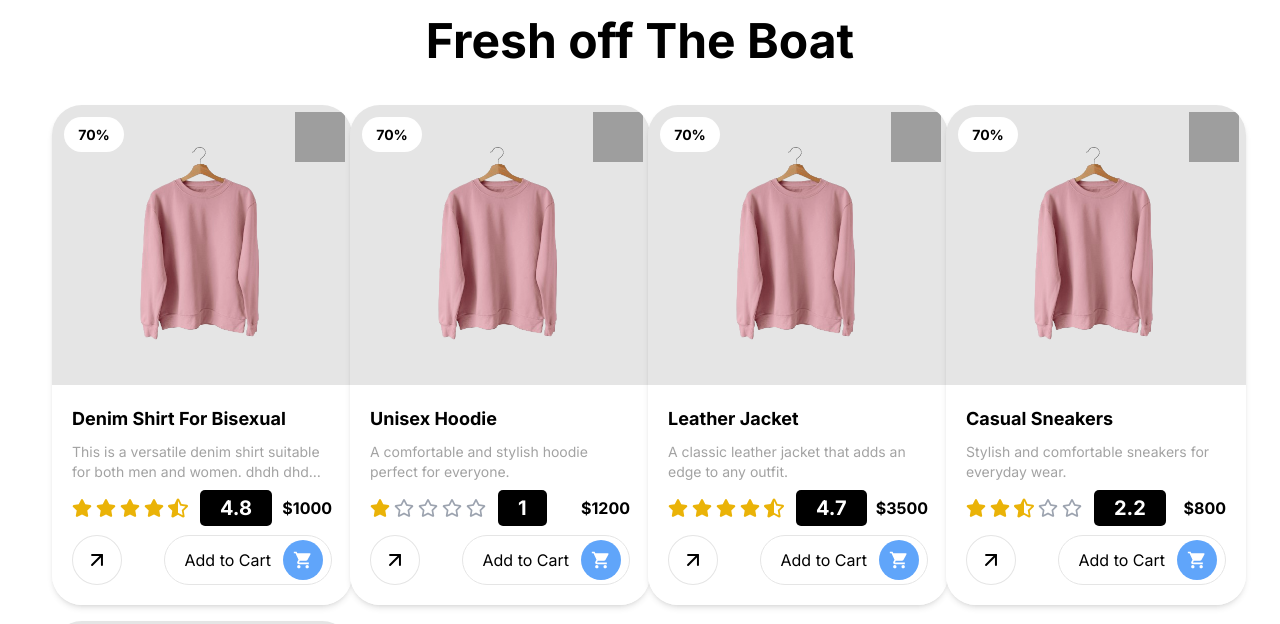
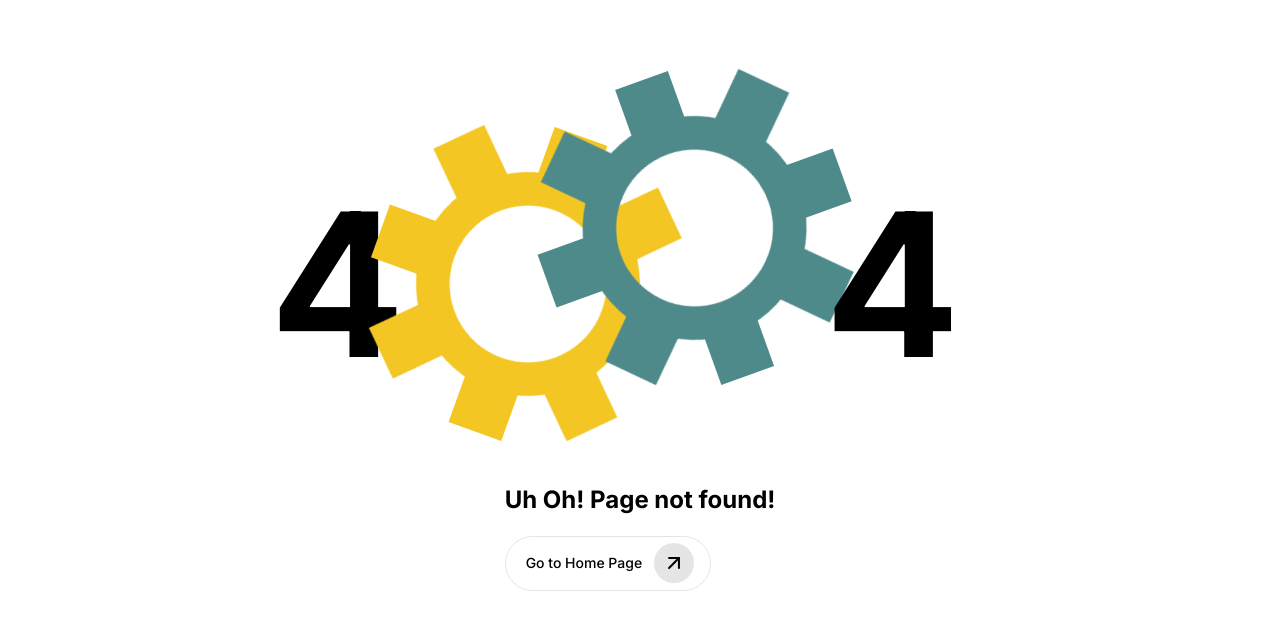
Before and after one commit to karthi200125/DashBoard-Ecom, a Next.js app: page / in a window 1280 px wide. Shown: the part 2039-2663 px from the top of the page. Built offline with nearby package versions, Linux system fonts and the light colour scheme; grey boxes are pictures that could not be loaded.

Commit message:
complete notfound cutome code

```diff
--- a/package.json
+++ b/package.json
@@ -28,6 +28,7 @@
     "class-variance-authority": "^0.7.0",
     "clsx": "^2.1.1",
     "framer-motion": "^11.2.10",
+    "gsap": "^3.12.5",
     "lucide-react": "^0.378.0",
     "next": "14.2.3",
     "react": "^18",
--- /dev/null
+++ b/src/app/_components/NotFound.tsx
@@ -0,0 +1,79 @@
+'use client';
+import React, { useEffect } from 'react';
+import { gsap, Linear } from 'gsap';
+import CustomBtn from './CustomBtn';
+import { useRouter } from 'next/navigation';
+
+const NotFound = () => {
+    useEffect(() => {
+        let t1 = gsap.timeline();
+        let t2 = gsap.timeline();
+        let t3 = gsap.timeline();
+
+        t1.to(".cog1", {
+            transformOrigin: "50% 50%",
+            rotation: "+=360",
+            repeat: -1,
+            ease: Linear.easeNone,
+            duration: 8
+        });
+
+        t2.to(".cog2", {
+            transformOrigin: "50% 50%",
+            rotation: "-=360",
+            repeat: -1,
+            ease: Linear.easeNone,
+            duration: 8
+        });
+
+        t3.fromTo(".wrong-para", {
+            opacity: 0
+        }, {
+            opacity: 1,
+            duration: 1,
+            stagger: {
+                repeat: -1,
+                yoyo: true
+            }
+        });
+    }, []);
+
+    const router = useRouter();
+
+    return (
+        <div className="h-screen w-full flex flex-col gap-5 items-center justify-center">
+            <div className="flex flex-row items-center relative">
+                <h1 className="text-[200px] font-bold absolute left-[-50px]">4</h1>
+                <div className="relative scale-[0.7] flex flex-row z-0">
+                    <div className="cog1 relative w-[40vmin] h-[40vmin] rounded-full border-[6vmin] border-[#f3c623]">
+                        <div className="top absolute w-[10vmin] h-[10vmin] bg-[#f3c623] top-[-14vmin] left-[9vmin]"></div>
+                        <div className="down absolute w-[10vmin] h-[10vmin] bg-[#f3c623] bottom-[-14vmin] left-[9vmin]"></div>
+                        <div className="left absolute w-[10vmin] h-[10vmin] bg-[#f3c623] left-[-14vmin] top-[9vmin]"></div>
+                        <div className="right absolute w-[10vmin] h-[10vmin] bg-[#f3c623] right-[-14vmin] top-[9vmin]"></div>
+                        <div className="left-top absolute w-[10vmin] h-[10vmin] bg-[#f3c623] transform rotate-[-45deg] left-[-8vmin] top-[-8vmin]"></div>
+                        <div className="left-down absolute w-[10vmin] h-[10vmin] bg-[#f3c623] transform rotate-[45deg] left-[-8vmin] top-[25vmin]"></div>
+                        <div className="right-top absolute w-[10vmin] h-[10vmin] bg-[#f3c623] transform rotate-[45deg] right-[-8vmin] top-[-8vmin]"></div>
+                        <div className="right-down absolute w-[10vmin] h-[10vmin] bg-[#f3c623] transform rotate-[-45deg] right-[-8vmin] top-[25vmin]"></div>
+                    </div>
+                    <div className="cog2 relative w-[40vmin] h-[40vmin] rounded-full border-[6vmin] border-[#4f8a8b] left-[-10.2vmin] bottom-[10vmin]">
+                        <div className="top absolute w-[10vmin] h-[10vmin] bg-[#4f8a8b] top-[-14vmin] left-[9vmin]"></div>
+                        <div className="down absolute w-[10vmin] h-[10vmin] bg-[#4f8a8b] bottom-[-14vmin] left-[9vmin]"></div>
+                        <div className="left absolute w-[10vmin] h-[10vmin] bg-[#4f8a8b] left-[-14vmin] top-[9vmin]"></div>
+                        <div className="right absolute w-[10vmin] h-[10vmin] bg-[#4f8a8b] right-[-14vmin] top-[9vmin]"></div>
+                        <div className="left-top absolute w-[10vmin] h-[10vmin] bg-[#4f8a8b] transform rotate-[-45deg] left-[-8vmin] top-[-8vmin]"></div>
+                        <div className="left-down absolute w-[10vmin] h-[10vmin] bg-[#4f8a8b] transform rotate-[45deg] left-[-8vmin] top-[25vmin]"></div>
+                        <div className="right-top absolute w-[10vmin] h-[10vmin] bg-[#4f8a8b] transform rotate-[45deg] right-[-8vmin] top-[-8vmin]"></div>
+                        <div className="right-down absolute w-[10vmin] h-[10vmin] bg-[#4f8a8b] transform rotate-[-45deg] right-[-8vmin] top-[25vmin]"></div>
+                    </div>
+                </div>
+                <h1 className="text-[200px] font-bold absolute right-0 z-10">4</h1>
+            </div>
+            <div className="flex flex-col gap-5 mt-5">
+                <h1 className="text-2xl font-bold">Uh Oh! Page not found!</h1>
+                <CustomBtn arrow btnCls="max-w-max pl-5 border" onClick={() => router.push('/')}>Go to Home Page</CustomBtn>
+            </div>
+        </div>
+    );
+};
+
+export default NotFound;
--- a/src/app/page.tsx
+++ b/src/app/page.tsx
@@ -3,6 +3,7 @@ import Categories from "./_components/LandingCategories";
 import Banners from "./_components/LandingPage/Banners";
 import LandingCards from "./_components/LandingPage/LadingCards";
 import LandingPage from "./_components/LandingPage/LandingPage";
+import NotFound from "./_components/NotFound";
 
 export default function Home() {
 
@@ -11,6 +12,7 @@ export default function Home() {
       <LandingPage />
       <Categories />
       <Banners />
+      <NotFound/>
       <LandingCards />
     </main>
   );
```
Also changed, not shown: 1 other file (tests, documents, lock files or other folders).
